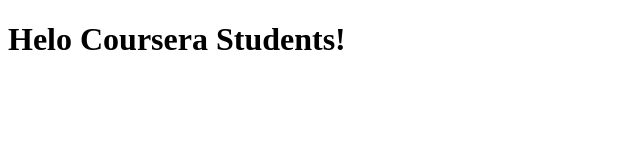
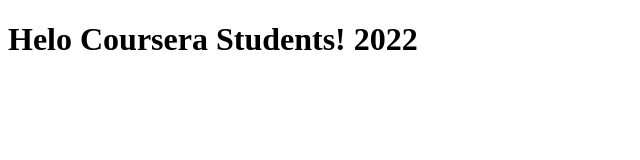
Before and after one commit to pmeoniz4latam/singlepageapp, a plain HTML site: page index.html in a window 1280 px wide. Shown: the whole page, without its empty margins (0-640 px from the left). Drawn offline with Linux system fonts and the light colour scheme.

Commit message:
edicion index

```diff
--- a/index.html
+++ b/index.html
@@ -4,6 +4,6 @@
   <title>Hello Coursera</title>
 </head>
 <body>
-  <h1>Helo Coursera Students!</h1>
+  <h1>Helo Coursera Students! 2022</h1>
 </body>
 </html>
```
